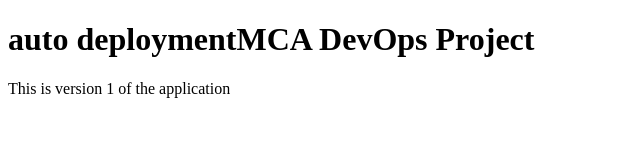
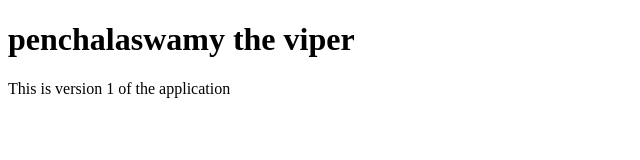
Before and after one commit to swami2004/MCA-Devops-project, a plain HTML site: page index.html in a window 1280 px wide. Shown: the whole page, without its empty margins (0-640 px from the left). Drawn offline with Linux system fonts and the light colour scheme.

Commit message:
auto deployment test2

```diff
--- a/index.html
+++ b/index.html
@@ -5,7 +5,7 @@
 </head>
 <body>
 
-<h1>auto deploymentMCA DevOps Project</h1>
+<h1>penchalaswamy the viper </h1>
 <p>This is version 1 of the application</p>
 
 </body>
```
